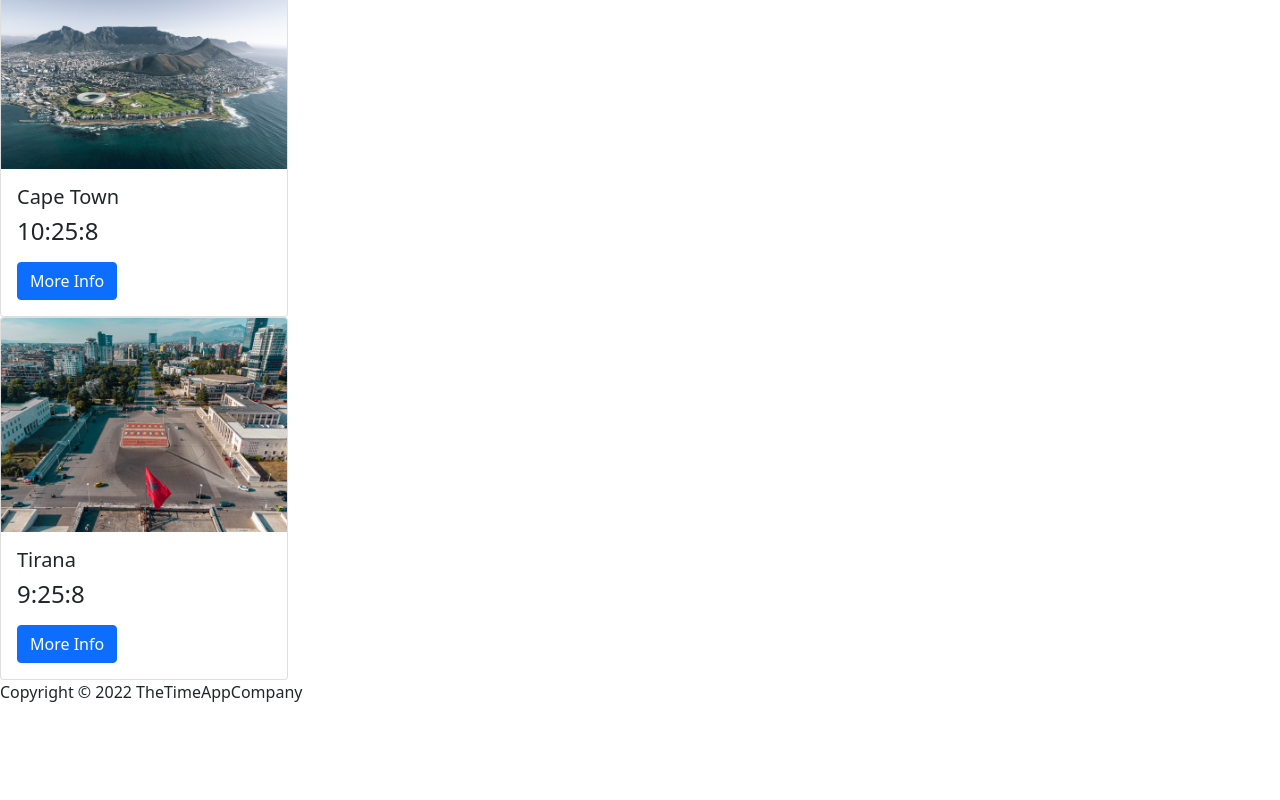
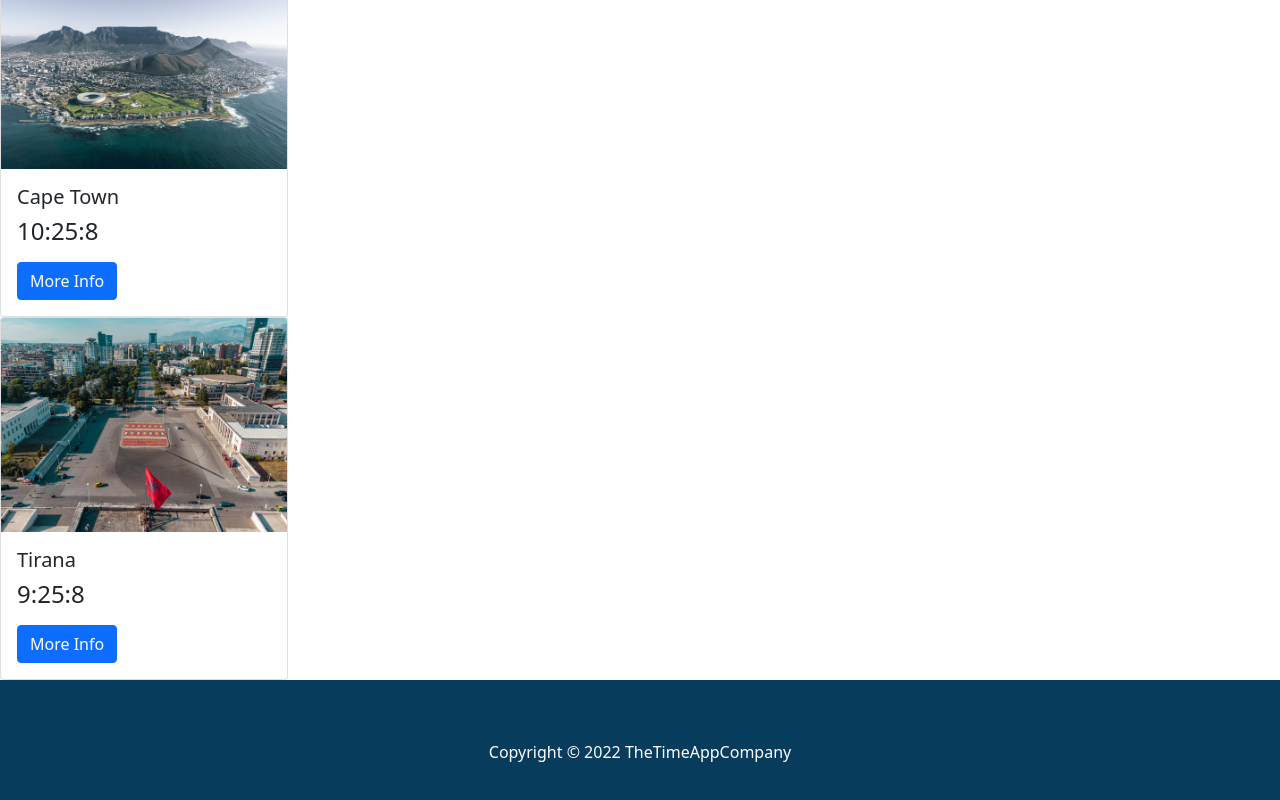
Before and after one commit to argjend551/TimeApp, a React (Vite) app: page / in a window 1280 px wide. Shown: the part 6941-7741 px from the top of the page. Before the commit the page ends 7661 px from the top, so only its background shows below. Built offline with nearby package versions, Linux system fonts and the light colour scheme.

Commit message:
Some css in footer

```diff
--- a/public/style.css
+++ b/public/style.css
@@ -1,11 +1,10 @@
-ul{
-     list-style-type:none;
+ul {
+  list-style-type: none;
   margin: 0;
   padding: 0;
-
 }
 
-li{
+li {
   display: inline;
   margin: 10px;
   font-size: 20px;
@@ -17,14 +16,26 @@ li{
 li a {
   text-decoration: none;
   color: rgb(0, 0, 0);
-
 }
 
-li a:hover{
+li a:hover {
   color: black;
 }
 
-li:hover{
+li:hover {
   background-color: rgb(128, 128, 128);
   border-radius: 10px;
 }
+
+#root {
+  display: flex;
+  min-height: 100vh;
+  flex-direction: column;
+}
+
+footer {
+  background-color: #083c5d;
+  color: white;
+  text-align: center;
+  padding: 60px 0 20px 0;
+}
```
Lines whose indentation alone changed are shown as unchanged.
